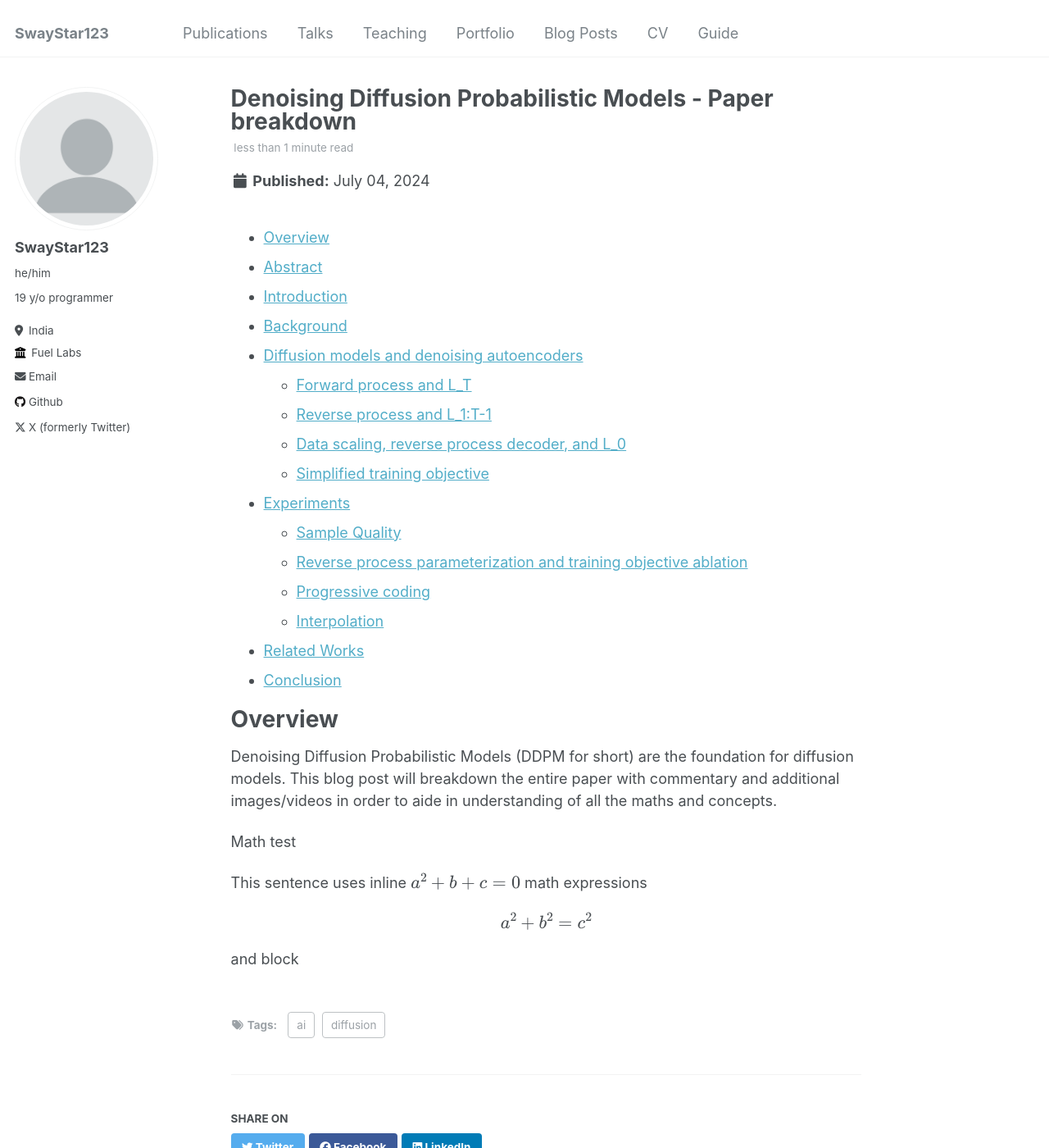
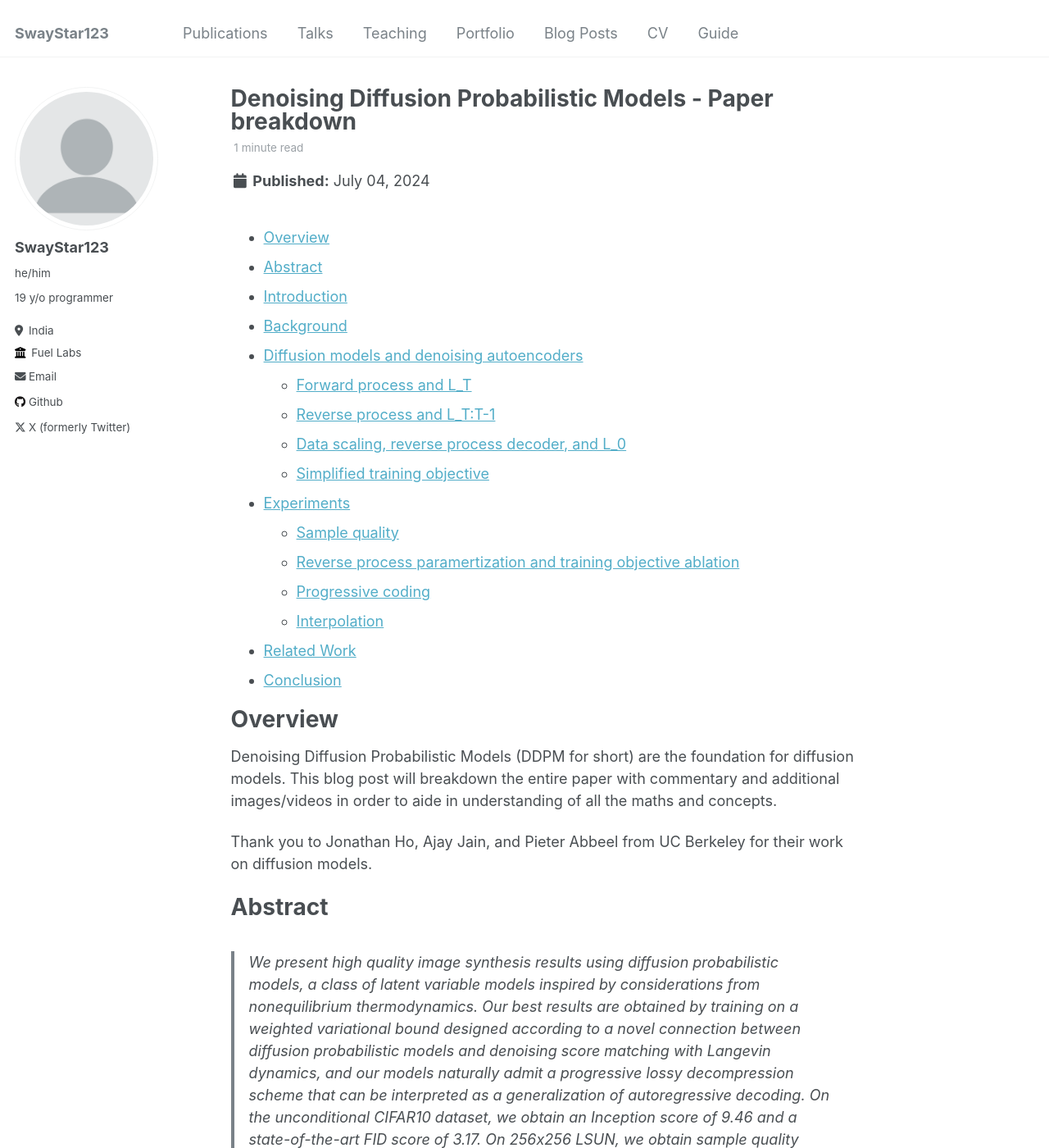
Before and after one commit to SwayStar123/swaystar123.github.io, a Jekyll site: the page built from _posts/2024-07-04-blog-post-1.md, in a window 1280 px wide and 1400 px high. Shown: the whole window at 82% size. Built offline with Jekyll 4.4.1, drawn with Linux system fonts in a browser that asks for light colours; some of the changed text lies outside the part shown.

Commit message:
add outline

```diff
--- a/_posts/2024-07-04-blog-post-1.md
+++ b/_posts/2024-07-04-blog-post-1.md
@@ -12,22 +12,59 @@ tags:
 - [Introduction](#introduction)
 - [Background](#background)
 - [Diffusion models and denoising autoencoders](#diffusion-models-and-denoising-autoencoders)
-  - [Forward process and L_T](#forward-process-and-l_t)
-  - [Reverse process and L_1:T-1](#reverse-process-and-l_1t-1)
-  - [Data scaling, reverse process decoder, and L_0](#data-scaling-reverse-process-decoder-and-l_0)
+  - [Forward process and L\_T](#forward-process-and-l_t)
+  - [Reverse process and L\_T:T-1](#reverse-process-and-l_tt-1)
+  - [Data scaling, reverse process decoder, and L\_0](#data-scaling-reverse-process-decoder-and-l_0)
   - [Simplified training objective](#simplified-training-objective)
 - [Experiments](#experiments)
-  - [Sample Quality](#sample-quality)
-  - [Reverse process parameterization and training objective ablation](#reverse-process-parameterization-and-training-objective-ablation)
+  - [Sample quality](#sample-quality)
+  - [Reverse process paramertization and training objective ablation](#reverse-process-paramertization-and-training-objective-ablation)
   - [Progressive coding](#progressive-coding)
   - [Interpolation](#interpolation)
-- [Related Works](#related-works)
+- [Related Work](#related-work)
 - [Conclusion](#conclusion)
 
 # Overview
 
 Denoising Diffusion Probabilistic Models (DDPM for short) are the foundation for diffusion models. This blog post will breakdown the entire paper with commentary and additional images/videos in order to aide in understanding of all the maths and concepts.
 
-Math test
+Thank you to Jonathan Ho, Ajay Jain, and Pieter Abbeel from UC Berkeley for their work on diffusion models.
 
-This sentence uses inline \\(a^2 + b + c = 0\\) math expressions \\[a^2 + b^2 = c^2\\] and block
+# Abstract
+
+> We present high quality image synthesis results using diffusion probabilistic models,
+a class of latent variable models inspired by considerations from nonequilibrium
+thermodynamics. Our best results are obtained by training on a weighted variational
+bound designed according to a novel connection between diffusion probabilistic
+models and denoising score matching with Langevin dynamics, and our models naturally admit a progressive lossy decompression scheme that can be interpreted as a
+generalization of autoregressive decoding. On the unconditional CIFAR10 dataset,
+we obtain an Inception score of 9.46 and a state-of-the-art FID score of 3.17. On
+256x256 LSUN, we obtain sample quality similar to ProgressiveGAN. Our implementation is available at https://github.com/hojonathanho/diffusion.
+
+# Introduction
+
+# Background
+
+# Diffusion models and denoising autoencoders
+
+## Forward process and L_T
+
+## Reverse process and L_T:T-1
+
+## Data scaling, reverse process decoder, and L_0
+
+## Simplified training objective
+
+# Experiments
+
+## Sample quality
+
+## Reverse process paramertization and training objective ablation
+
+## Progressive coding
+
+## Interpolation
+
+# Related Work
+
+# Conclusion
```
